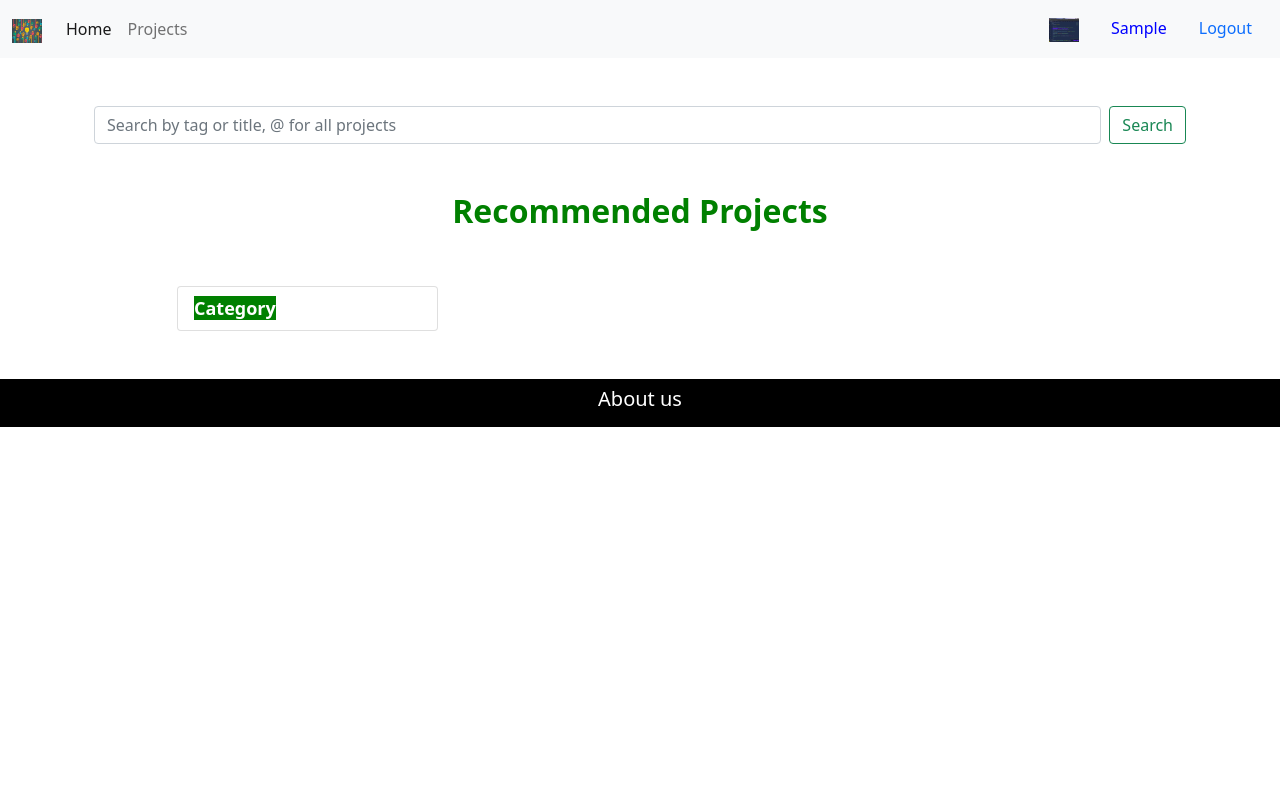
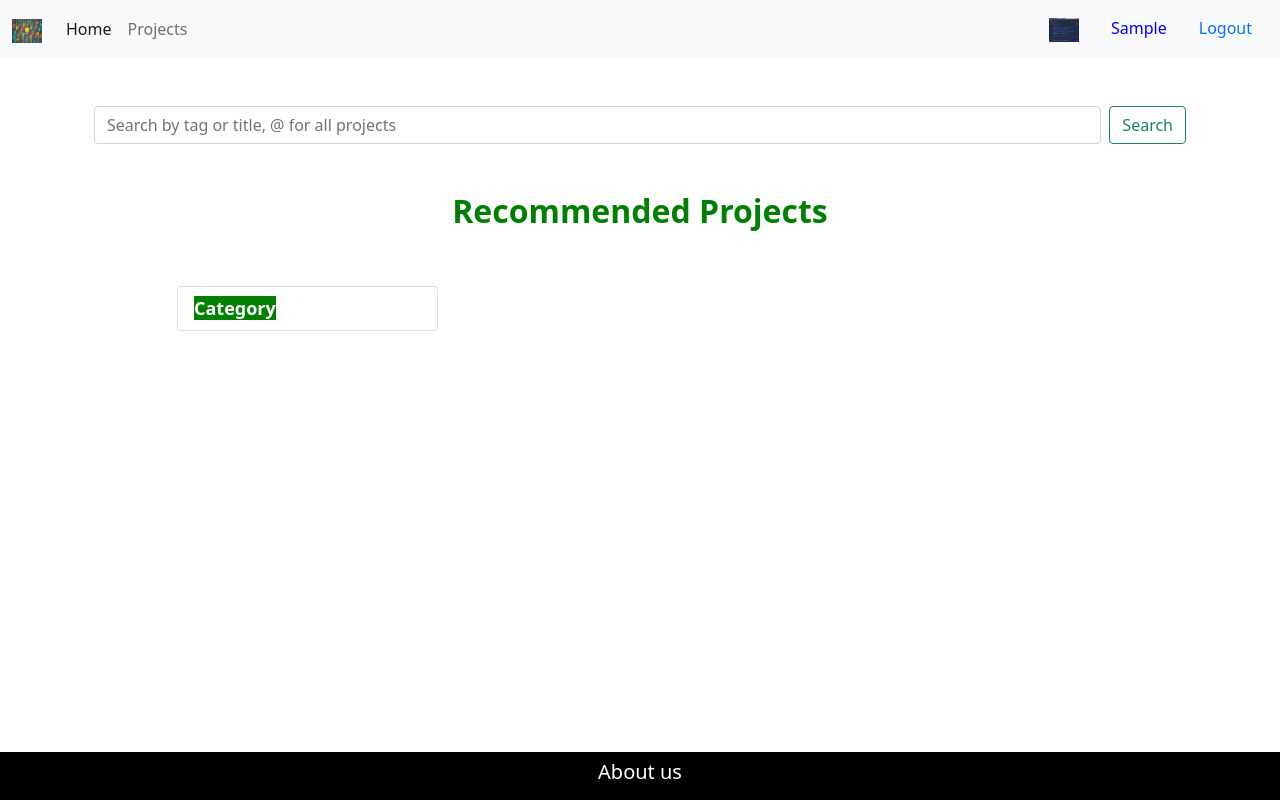
Before and after one commit to abobakryousre/Crowd-Funding, a Django app: page / in a window 1280 px wide. Run offline with Django 3.2, Linux system fonts and the light colour scheme; the visitor is signed in with stand-in values (Sample User, id 1); data that the repository does not hold is empty.

Commit message:
feat(view-project): fixed styling in base.html

```diff
--- /dev/null
+++ b/crowd_funding/users/static/users/css/base.css
@@ -0,0 +1,3 @@
+html, body {
+    height: 100%;
+}
--- a/crowd_funding/users/templates/users/base.html
+++ b/crowd_funding/users/templates/users/base.html
@@ -4,13 +4,17 @@
 <html lang="en">
 <head>
     <meta charset="UTF-8">
+    <meta name="viewport" content="width=device-width, user-scalable=no, initial-scale=1.0, maximum-scale=1.0, minimum-scale=1.0">
+    <meta http-equiv="X-UA-Compatible" content="ie=edge">
     <title>{%  block title %} Home {% endblock %}</title>
     <link href="https://cdn.jsdelivr.net/npm/bootstrap@5.0.0-beta3/dist/css/bootstrap.min.css" rel="stylesheet" integrity="sha384-eOJMYsd53ii+scO/bJGFsiCZc+5NDVN2yr8+0RDqr0Ql0h+rP48ckxlpbzKgwra6" crossorigin="anonymous">
+    <link rel="stylesheet" href="{% static 'users/css/base.css' %}" type="text/css">
     {% block styles %}
 
     {% endblock %}
 </head>
 <body>
+    <div class="h-100 d-flex flex-column">
         <nav class="navbar sticky-top navbar-expand-lg navbar-light bg-light">
         <div class="container-fluid">
             <a class="navbar-brand" href="{% url 'index' %}"><img src="{% static 'users/images/301d4432918ccd3.jpg' %}" alt="" width="30" height="24"></a>
@@ -45,16 +49,13 @@
             {% block content %} <h1>Override your this block content</h1><h1>Override your this block content</h1> {% endblock %}
          </div>
         <footer class="text-center text-white" >
-  <!-- Grid container -->
-  <div class="container p-4"></div>
-  <!-- Grid container -->
-
           <!-- Copyright -->
           <div class="text-center p-2" style="background-color: black;">
             <h5>About us</h5>
           </div>
           <!-- Copyright -->
         </footer>
+    </div>
     <script src="https://cdn.jsdelivr.net/npm/@popperjs/core@2.9.1/dist/umd/popper.min.js" integrity="sha384-SR1sx49pcuLnqZUnnPwx6FCym0wLsk5JZuNx2bPPENzswTNFaQU1RDvt3wT4gWFG" crossorigin="anonymous"></script>
     <script src="https://cdn.jsdelivr.net/npm/bootstrap@5.0.0-beta3/dist/js/bootstrap.min.js" integrity="sha384-j0CNLUeiqtyaRmlzUHCPZ+Gy5fQu0dQ6eZ/xAww941Ai1SxSY+0EQqNXNE6DZiVc" crossorigin="anonymous"></script>
     <script src="https://code.jquery.com/jquery-3.6.0.min.js" integrity="sha256-/xUj+3OJU5yExlq6GSYGSHk7tPXikynS7ogEvDej/m4=" crossorigin="anonymous"></script>
```
Lines whose indentation alone changed are shown as unchanged.
